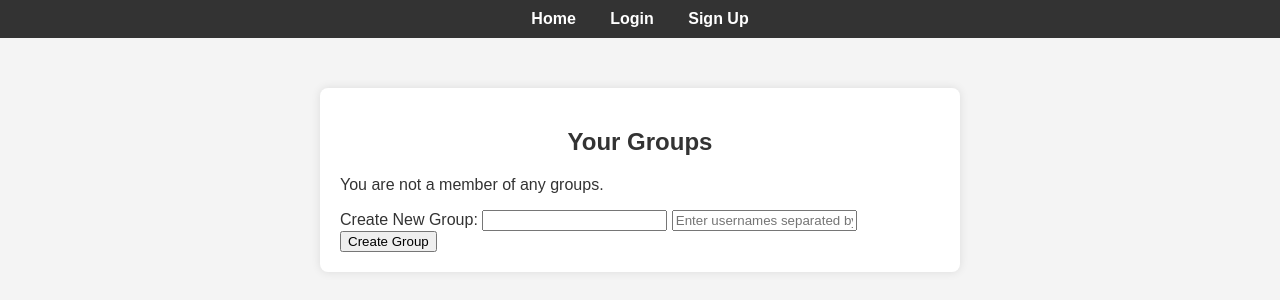
After one commit to quinmaus/Music-App, a Flask app: template templates/groups.html in a window 1280 px wide. The commit adds this page. Shown: the top 300 px of the page. Run offline with Flask 3, Linux system fonts and the light colour scheme; the template is opened without the code that fills it, so the values that code supplies are empty.

Commit message:
Added groups

```diff
--- a/app.py
+++ b/app.py
@@ -20,6 +20,7 @@ API_BASE_URL = "https://api.spotify.com/v1/"
 
 USERS_FILE = 'users.json'
 SPOT_FILE = 'spotdetails.json'
+GROUPS_FILE = 'groups.json'
 
 def load_json(filename):
     if not os.path.exists(filename):
@@ -57,10 +58,51 @@ def set_spotdetails(username, token, refresh_token, expiry):
         'spot_expiry': expiry.isoformat()
     }
     save_json(SPOT_FILE, spots)
+def get_groups():
+    if not os.path.exists(GROUPS_FILE):
+        return {}
+    with open(GROUPS_FILE, 'r') as f:
+        return json.load(f)
+
+def add_group(group_name, member_usernames, admin_username=None):
+    groups = get_groups()
+    if group_name in groups:
+        return False
+    groups[group_name] = {
+        'member_usernames': member_usernames,
+        'admin_username': admin_username
+    }
+    with open(GROUPS_FILE, 'w') as f:
+        json.dump(groups, f, indent=2)
+    return True
+
+def get_group_members(group_name):
+    groups = get_groups()
+    group = groups.get(group_name)
+    if group:
+        return {
+            'name': group_name,
+            'member_usernames': group.get('member_usernames', []),
+            'admin_username': group.get('admin_username')
+        }
+    return None
+
+# Sample function to add a group and list its members
+def sample_add_and_list_group():
+    group_name = input("Enter group name: ")
+    members_input = input("Enter members (comma separated): ")
+    members = [m.strip() for m in members_input.split(",") if m.strip()]
+    if add_group(group_name, members):
+        print(f"Group '{group_name}' added.")
+    else:
+        print(f"Group '{group_name}' already exists.")
+    print(f"Members of '{group_name}':")
+    for member in members:
+        print(member)
 
 @app.route("/")
 def slash():
-    return redirect(url_for('home'))
+    return redirect(url_for('login'))
 
 @app.route("/signup", methods=['GET', 'POST'])
 def signup():
@@ -135,6 +177,41 @@ def home():
     if not display_name:
         display_name = username
     return render_template('home.html', username=username, display_name=display_name)
+@app.route("/groups")
+def groups():
+    if 'username' not in session:
+        flash('You need to log in first.', 'warning')
+        return redirect(url_for('login'))
+    if 'spot_token' not in session or 'spot_expiry' not in session:
+        flash('You need to authenticate with Spotify first.', 'warning')
+        return redirect(url_for('spotify'))
+    username = session['username']
+    groups = get_groups()
+    user_groups = [group for group, members in groups.items() if username in members]
+    return render_template('groups.html', user_groups=user_groups)
+
+@app.route("/cg", methods=['GET', 'POST'])
+def create_group():
+    if 'username' not in session:
+        flash('You need to log in first.', 'warning')
+        return redirect(url_for('login'))
+    if request.method == 'POST':
+        group_name = request.form['group_name']
+        members_input = request.form['members']
+        members = [m.strip() for m in members_input.split(",") if m.strip()]
+        admin_username = session['username']
+        if admin_username not in members:
+            members.append(admin_username)
+        admin_username = session['username']
+        if not group_name or not members:
+            flash('Group name and members are required.', 'danger')
+            return render_template('create_group.html')
+        if add_group(group_name, members, admin_username):
+            flash(f'Group "{group_name}" created successfully!', 'success')
+            return redirect(url_for('groups'))
+        else:
+            flash(f'Group "{group_name}" already exists.', 'danger')
+    return render_template('create_group.html')
 
 @app.route("/spotify")
 def spotify():
--- a/templates/base.html
+++ b/templates/base.html
@@ -55,8 +55,9 @@
 <body>
     <nav>
         <a href="{{ url_for('home') }}">Home</a>
-        {% if 'user_id' in session %}
+        {% if 'username' in session %}
             <a href="{{ url_for('home') }}">Dashboard</a>
+            <a href="{{ url_for('groups')}}">Groups</a>
             <a href="{{ url_for('logout') }}">Logout ({{ session.username }})</a>
         {% else %}
             <a href="{{ url_for('login') }}">Login</a>
--- /dev/null
+++ b/templates/groups.html
@@ -0,0 +1,21 @@
+{% extends "base.html" %}
+
+{% block content %}
+    <h2>Your Groups</h2>
+    {% if user_groups %}
+        <ul>
+            {% for group in user_groups %}
+                <li>{{ group }}</li>
+                <a href="/group/{{ group }}">View Group</a>
+            {% endfor %}
+        </ul>
+    {% else %}
+        <p>You are not a member of any groups.</p>
+    {% endif %}
+    <form action="/cg" method="post">
+        <label for="group_name">Create New Group:</label>
+        <input type="text" id="group_name" name="group_name" required>
+        <input type="text" id="members" name="members" placeholder="Enter usernames separated by commas" required>
+        <button type="submit">Create Group</button>
+    </form>
+{% endblock %}
```
